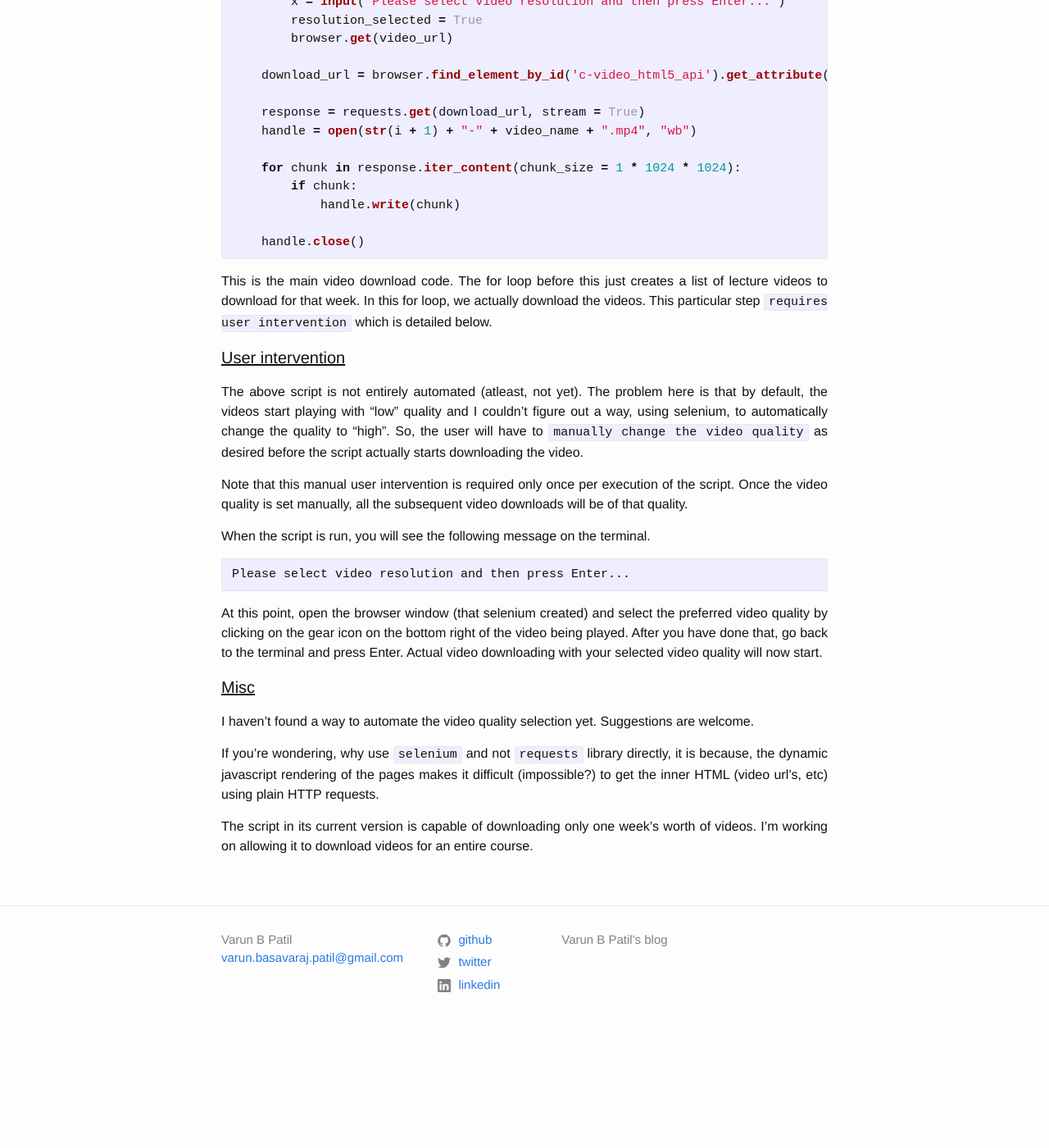
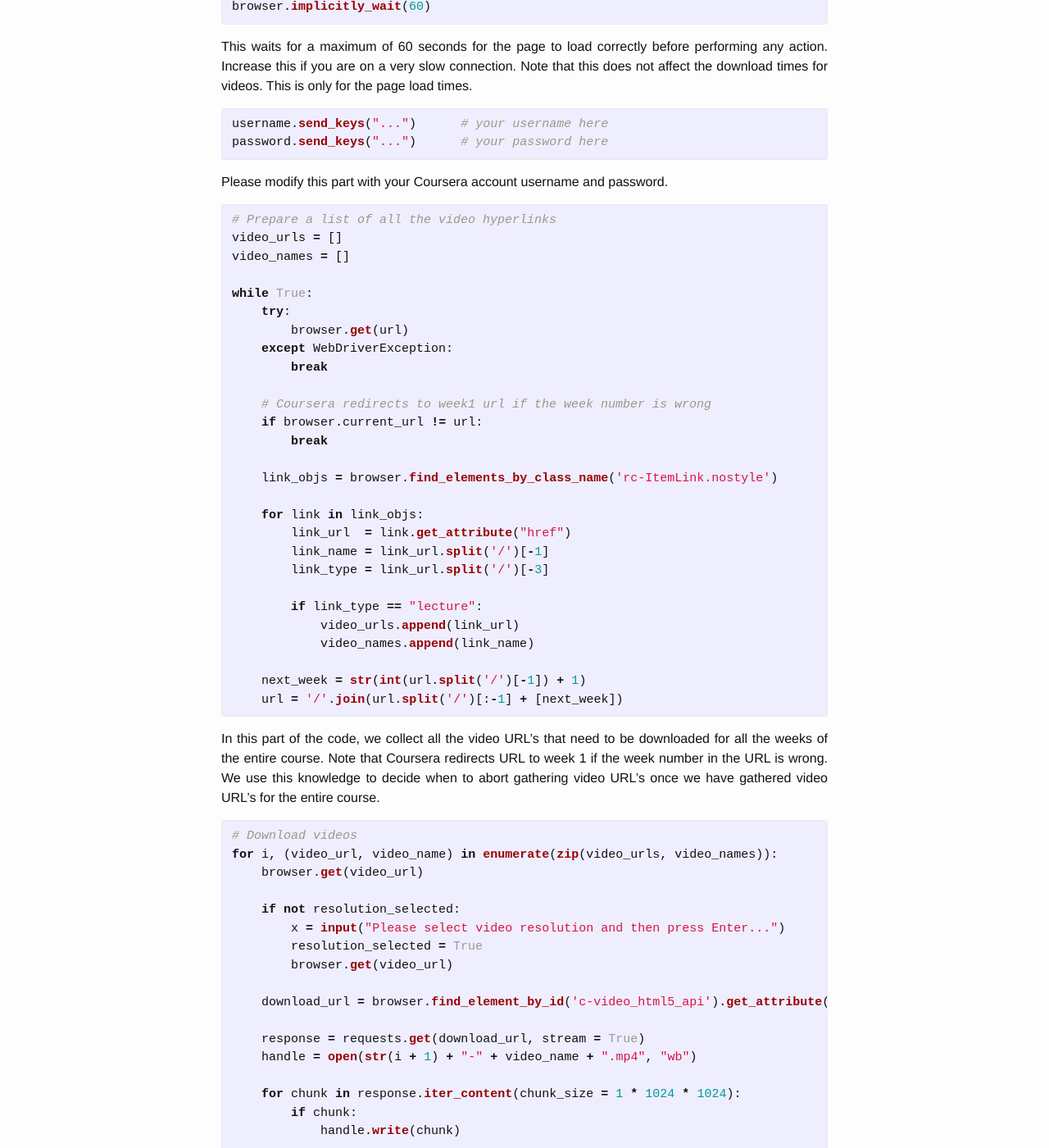
Before and after one commit to varunbpatil/varunbpatil.github.io, a Jekyll site: the page built from _posts/2018-01-09-coursera_video_downloader.md, in a window 1280 px wide and 1400 px high, scrolled down 3172 px. Shown: the whole window at 82% size. Built offline with Jekyll 4.4.1, drawn with Linux system fonts in a browser that asks for light colours; comment, search, counter and statistics services are not loaded; before the commit the page ends 4444 px from its top, so only the background shows below that; some of the changed text lies outside the part shown.

Commit message:
coursera_video_download: supports entire course download

```diff
--- a/_posts/2018-01-09-coursera_video_downloader.md
+++ b/_posts/2018-01-09-coursera_video_downloader.md
@@ -2,6 +2,8 @@
 layout: post
 title: "Coursera Video Downloader"
 ---
+
+__[UPDATE 22-JAN-2018]: You can now download videos for an entire course in one go__
 
 The video download link below a coursera lecture video for some reason always downloads the least quality video.
 So, I decided to write a simple `Python + Selenium + Requests` script to download high quality (720p) lecture videos from the Coursera course you have access to. This script automates the process of downloading and naming high quality videos from Coursera (with minimum user intervention).
@@ -10,7 +12,7 @@ Please note that this script is in no way designed to circumvent Coursera. You c
 
 You can get the code from [github](https://github.com/varunbpatil/Coursera_Video_Downloader) as well.
 
-NOTE: This script downloads all the lecture videos for a given week. So, the URL input to this script should be the Coursera page that contains the lecture videos for one week. For [example](https://www.coursera.org/learn/convolutional-neural-networks/home/week/1),
+NOTE: This script downloads all the lecture videos for ~~a given week~~ the entire course. The URL input to this script should be the Coursera page that contains the lecture videos for ~~one week~~ the first week. For [example](https://www.coursera.org/learn/convolutional-neural-networks/home/week/1),
 
 <img src="/assets/coursera.png" />
 
@@ -57,16 +59,29 @@ login.click()
 video_urls = []
 video_names = []
 
-link_objs = browser.find_elements_by_class_name('rc-ItemLink.nostyle')
+while True:
+    try:
+        browser.get(url)
+    except WebDriverException:
+        break
 
-for link in link_objs:
-    link_url  = link.get_attribute("href")
-    link_name = link_url.split('/')[-1]
-    link_type = link_url.split('/')[-3]
+    # Coursera redirects to week1 url if the week number is wrong
+    if browser.current_url != url:
+        break
 
-    if link_type == "lecture":
-        video_urls.append(link_url)
-        video_names.append(link_name)
+    link_objs = browser.find_elements_by_class_name('rc-ItemLink.nostyle')
+
+    for link in link_objs:
+        link_url  = link.get_attribute("href")
+        link_name = link_url.split('/')[-1]
+        link_type = link_url.split('/')[-3]
+
+        if link_type == "lecture":
+            video_urls.append(link_url)
+            video_names.append(link_name)
+
+    next_week = str(int(url.split('/')[-1]) + 1)
+    url = '/'.join(url.split('/')[:-1] + [next_week])
 
 
 # Download videos
@@ -117,7 +132,43 @@ password.send_keys("...")      # your password here
 
 Please modify this part with your Coursera account username and password.
 
+
 {% highlight python %}
+# Prepare a list of all the video hyperlinks
+video_urls = []
+video_names = []
+
+while True:
+    try:
+        browser.get(url)
+    except WebDriverException:
+        break
+
+    # Coursera redirects to week1 url if the week number is wrong
+    if browser.current_url != url:
+        break
+
+    link_objs = browser.find_elements_by_class_name('rc-ItemLink.nostyle')
+
+    for link in link_objs:
+        link_url  = link.get_attribute("href")
+        link_name = link_url.split('/')[-1]
+        link_type = link_url.split('/')[-3]
+
+        if link_type == "lecture":
+            video_urls.append(link_url)
+            video_names.append(link_name)
+
+    next_week = str(int(url.split('/')[-1]) + 1)
+    url = '/'.join(url.split('/')[:-1] + [next_week])
+{% endhighlight %}
+
+In this part of the code, we collect all the video URL's that need to be downloaded for all the weeks of the entire course.
+Note that Coursera redirects URL to week 1 if the week number in the URL is wrong. We use this knowledge to decide when to abort gathering video URL's once we have gathered video URL's for the entire course.
+
+
+{% highlight python %}
+# Download videos
 for i, (video_url, video_name) in enumerate(zip(video_urls, video_names)):
     browser.get(video_url)
 
@@ -138,7 +189,7 @@ for i, (video_url, video_name) in enumerate(zip(video_urls, video_names)):
     handle.close()
 {% endhighlight %}
 
-This is the main video download code. The for loop before this just creates a list of lecture videos to download for that week.
+This is the main video download code. The for loop before this just creates a list of lecture videos to download for ~~that week~~ the entire course.
 In this for loop, we actually download the videos. This particular step `requires user intervention` which is detailed below.
 
 
@@ -161,4 +212,4 @@ I haven't found a way to automate the video quality selection yet. Suggestions a
 
 If you're wondering, why use `selenium` and not `requests` library directly, it is because, the dynamic javascript rendering of the pages makes it difficult (impossible?) to get the inner HTML (video url's, etc) using plain HTTP requests.
 
-The script in its current version is capable of downloading only one week's worth of videos. I'm working on allowing it to download videos for an entire course.
+The script in its current version is capable of downloading ~~only one week's worth of videos~~ videos for the entire course. ~~I'm working on allowing it to download videos for an entire course~~.
```
